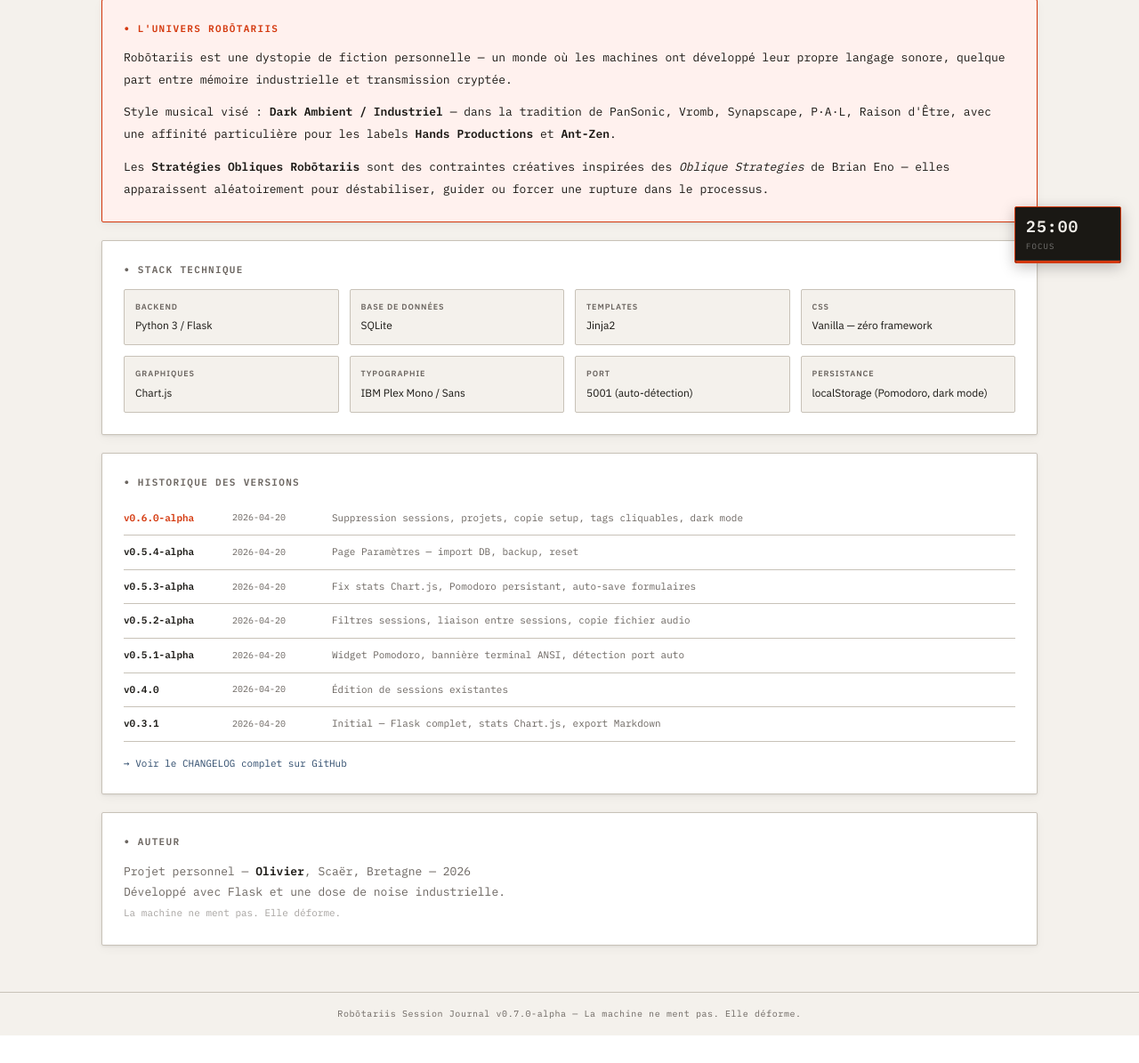
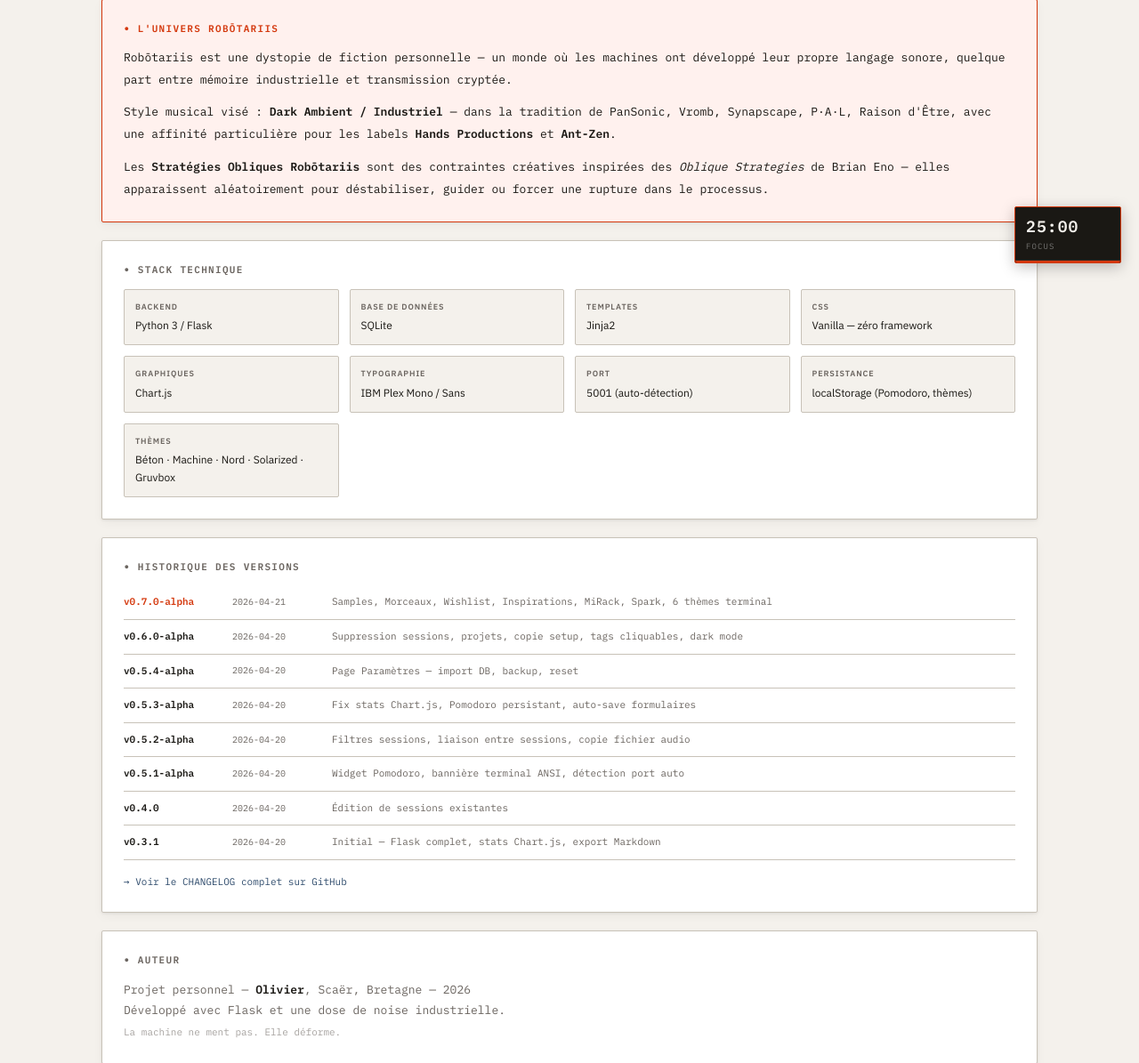
Before and after one commit to obareau/aza-sessions, a Flask app: page /about in a window 1280 px wide. Shown: the part 484-1679 px from the top of the page at 89% size. Before the commit the page ends 1648 px from the top, so only its background shows below. Run offline with Flask 3, Linux system fonts and the light colour scheme; data comes from the database, SQL or seed files in the repository.

Commit message:
docs: mise à jour CHANGELOG et about pour v0.7.0-alpha
Ajout de l'entrée v0.7.0-alpha dans l'historique des versions (about.html)
et complétion de la section thèmes dans CHANGELOG.md.

Co-Authored-By: Claude Sonnet 4.6 <noreply@anthropic.com>

```diff
--- a/templates/about.html
+++ b/templates/about.html
@@ -65,7 +65,8 @@
             ('Graphiques', 'Chart.js'),
             ('Typographie', 'IBM Plex Mono / Sans'),
             ('Port', '5001 (auto-détection)'),
-            ('Persistance', 'localStorage (Pomodoro, dark mode)')
+            ('Persistance', 'localStorage (Pomodoro, thèmes)'),
+            ('Thèmes', 'Béton · Machine · Nord · Solarized · Gruvbox'),
         ] %}
         <div style="padding:12px;background:var(--bg);border:1px solid var(--border);border-radius:var(--radius);">
             <div style="font-size:9px;text-transform:uppercase;letter-spacing:.1em;color:var(--text-muted);font-weight:700;margin-bottom:4px;">{{ label }}</div>
@@ -80,6 +81,7 @@
     <div class="card-title">∙ Historique des versions</div>
     <div style="margin-top:12px;">
         {% for v, date, desc in [
+            ('v0.7.0-alpha', '2026-04-21', 'Samples, Morceaux, Wishlist, Inspirations, MiRack, Spark, 6 thèmes terminal'),
             ('v0.6.0-alpha', '2026-04-20', 'Suppression sessions, projets, copie setup, tags cliquables, dark mode'),
             ('v0.5.4-alpha', '2026-04-20', 'Page Paramètres — import DB, backup, reset'),
             ('v0.5.3-alpha', '2026-04-20', 'Fix stats Chart.js, Pomodoro persistant, auto-save formulaires'),
```
Also changed, not shown: CHANGELOG.md.
